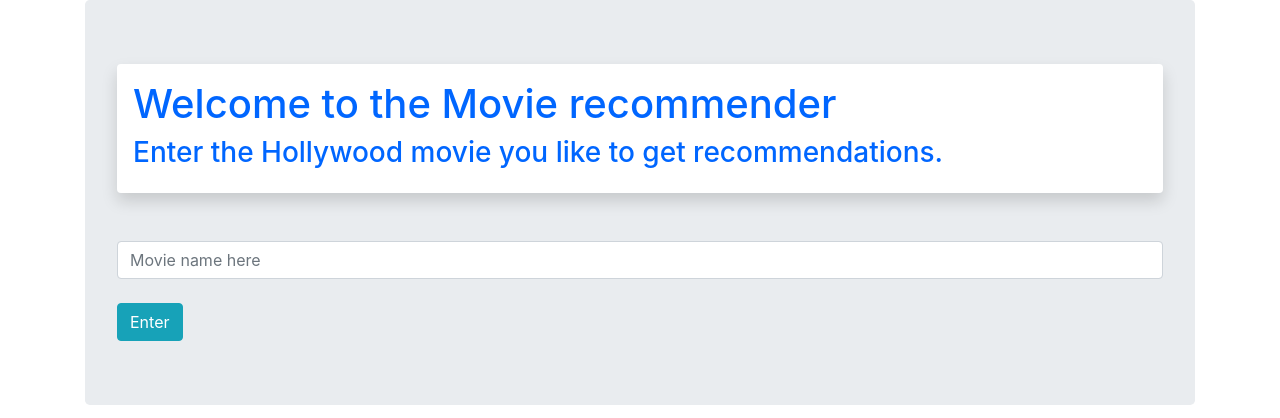
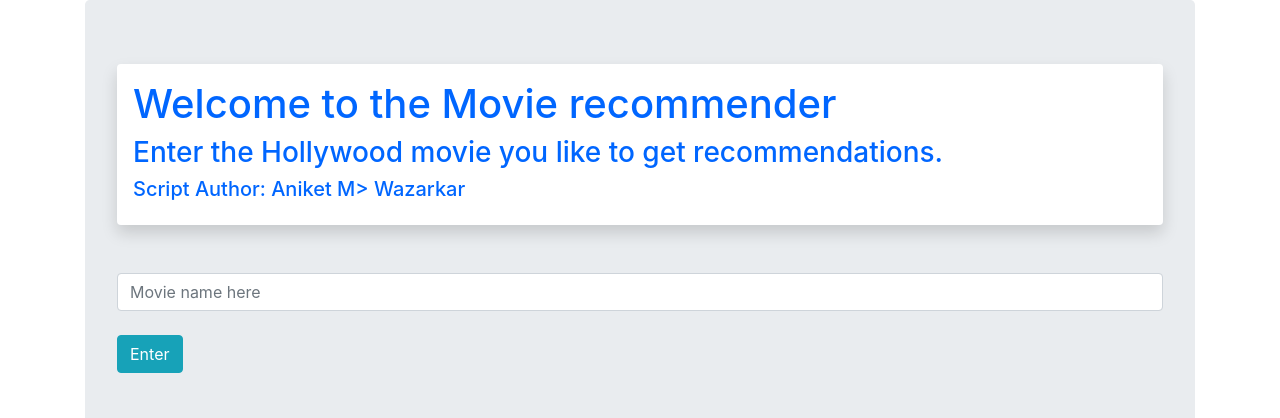
Before and after one commit to aniketspeaks/movie-recommend, a Flask app: page / in a window 1280 px wide. Shown: the part 74-492 px from the top of the page. Run offline with Flask 2, Linux system fonts and the light colour scheme; some libraries are stand-ins or nearby versions; grey boxes are pictures that could not be loaded.

Commit message:
Update home.html

```diff
--- a/templates/home.html
+++ b/templates/home.html
@@ -3,6 +3,7 @@
 <div class="shadow p-3 mb-5 bg-white rounded">
   <h1 style="color:rgb(0, 102, 255)">Welcome to the Movie recommender</h1>
   <h3 style="color:rgb(0, 102, 255)">Enter the Hollywood movie you like to get recommendations.</h3>
+  <h5 style="color:rgb(0, 102, 255)">Script Author: Aniket M> Wazarkar</h5>
 </div>
 
   <form action="{{url_for('recommend')}}">
```
